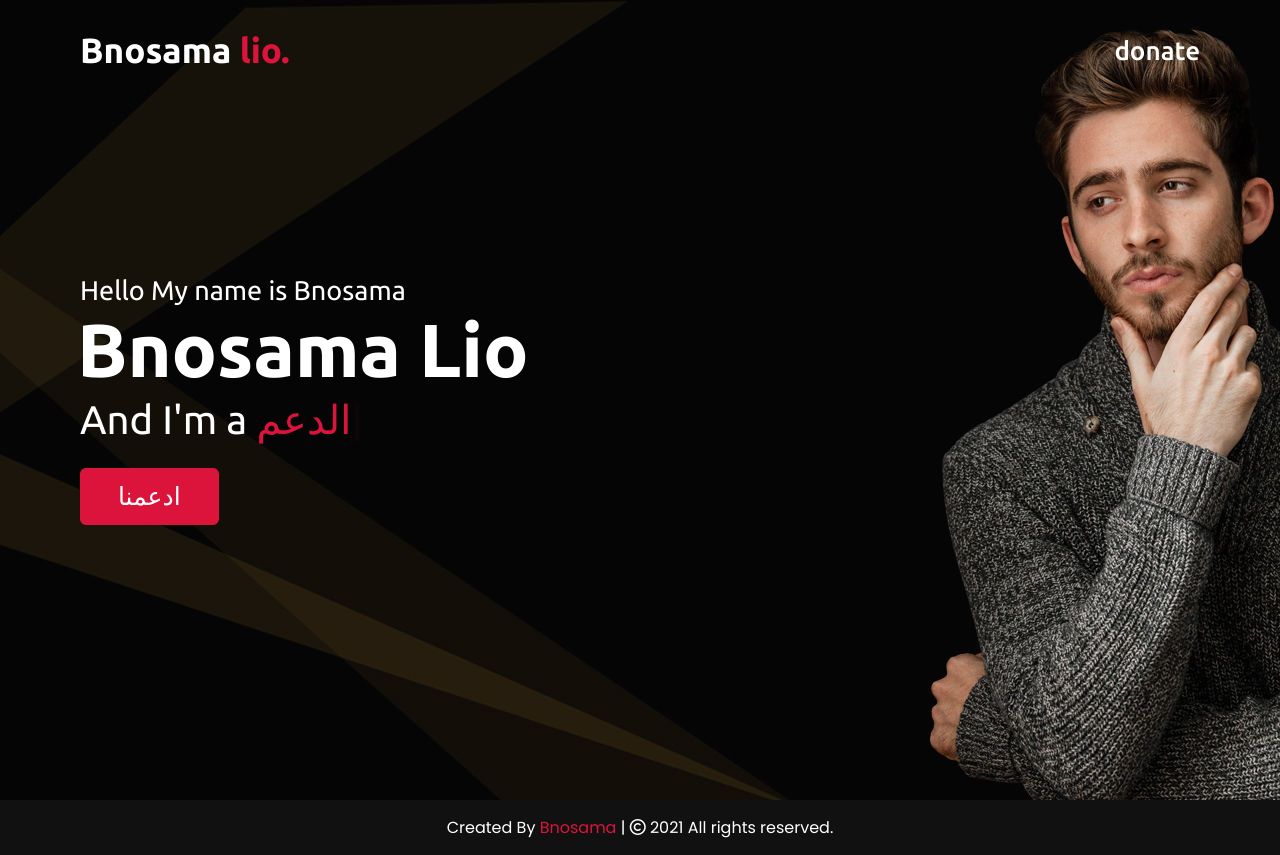
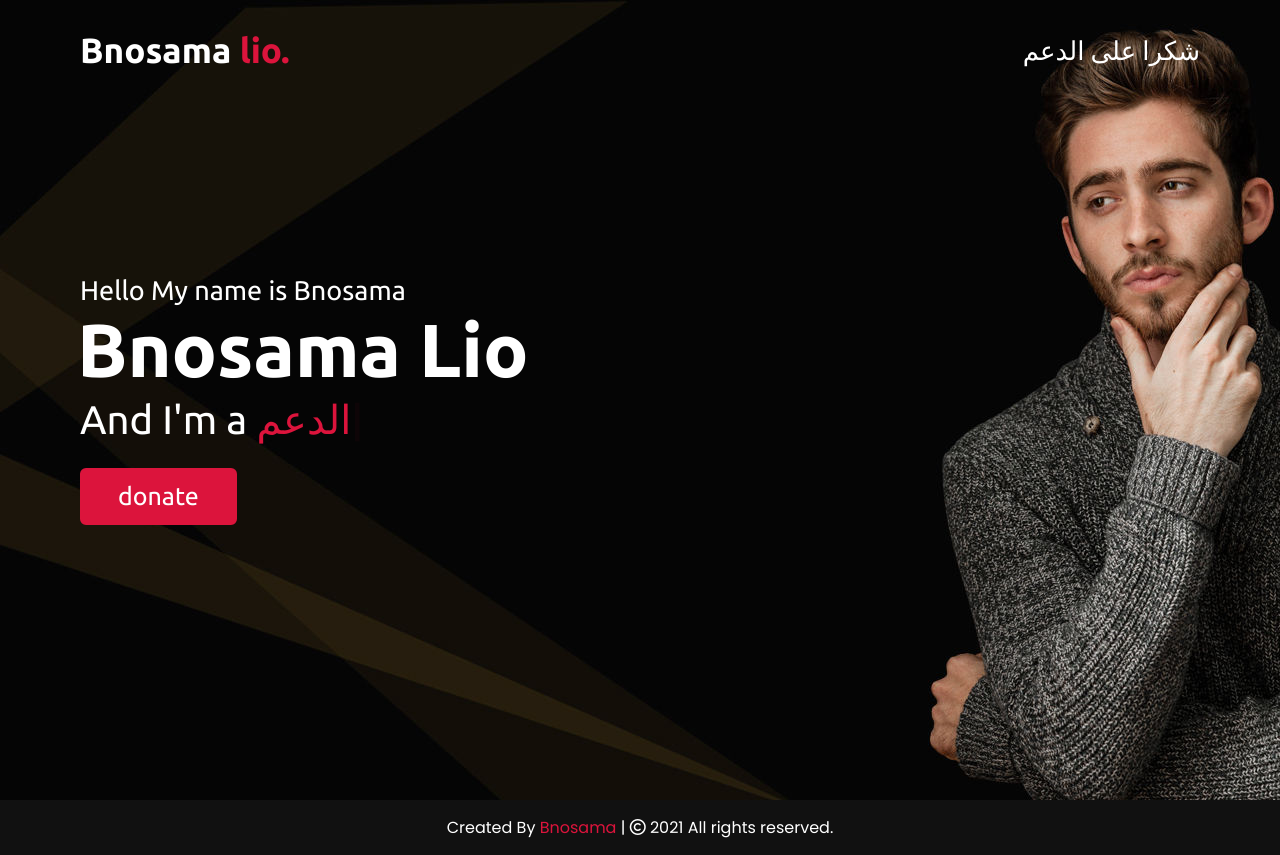
Before and after one commit to apolgasim22/khamsat99, a plain HTML site: page index.html in a window 1280 px wide. Drawn offline with nearby package versions, Linux system fonts and the light colour scheme.

Commit message:
Update index.html

```diff
--- a/index.html
+++ b/index.html
@@ -22,7 +22,7 @@
         <div class="max-width">
             <div class="logo"><a href="#">Bnosama <span>lio.</span></a></div>
             <ul class="menu">
-                <li><a href="https://www.paypal.me/bnosama" class="menu-btn">donate</a></li>
+                <li><a href="https://www.paypal.me/bnosama" class="menu-btn">شكرا على الدعم</a></li>
             </ul>
             <div class="menu-btn">
                 <i class="fas fa-bars"></i>
@@ -37,7 +37,7 @@
                 <div class="text-1">Hello My name is Bnosama</div>
                 <div class="text-2">Bnosama Lio</div>
                 <div class="text-3">And I'm a <span class="typing"></span></div>
-                <a href="https://www.paypal.me/bnosama">ادعمنا</a>
+                <a href="https://www.paypal.me/bnosama">donate</a>
             </div>
         </div>
     </section>
```
